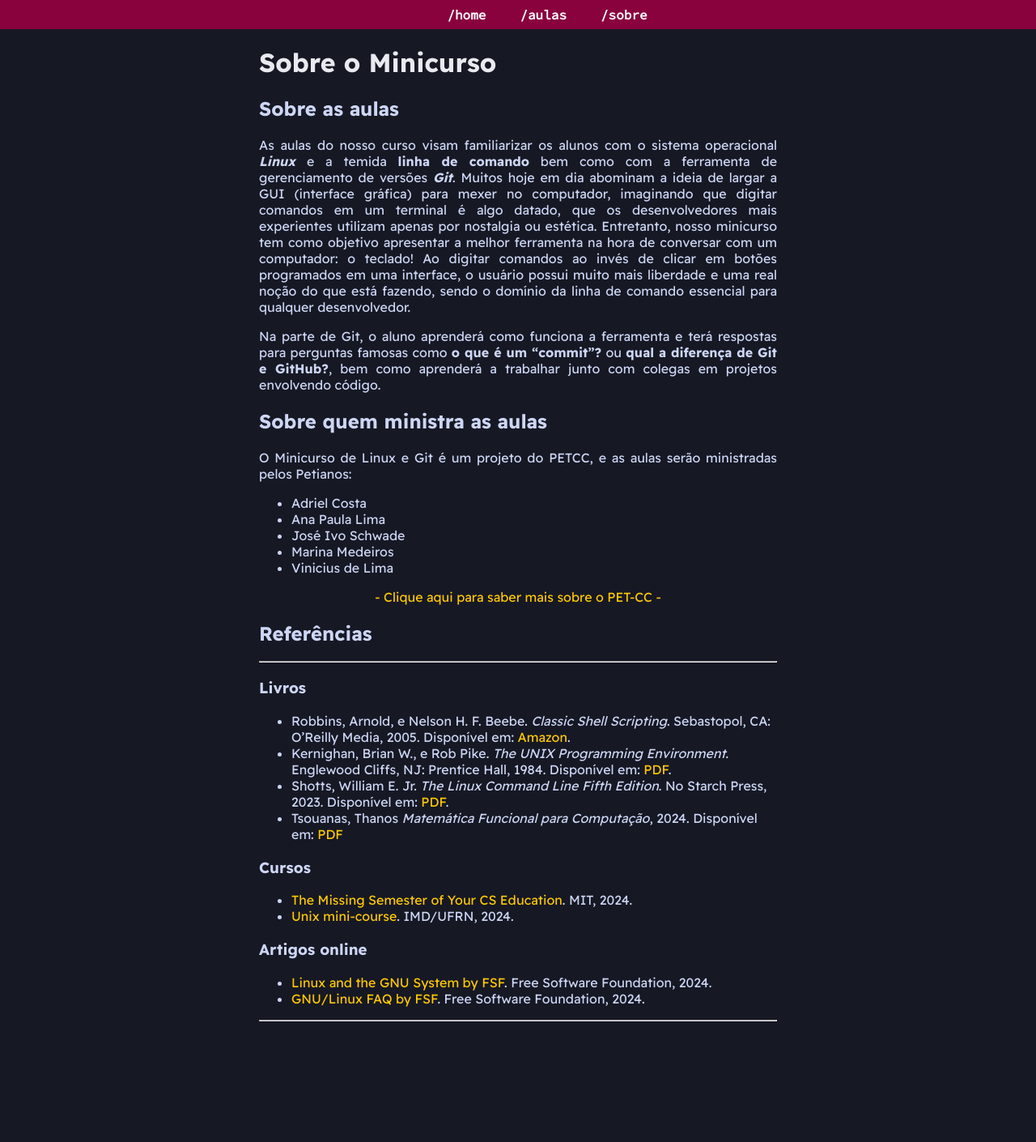
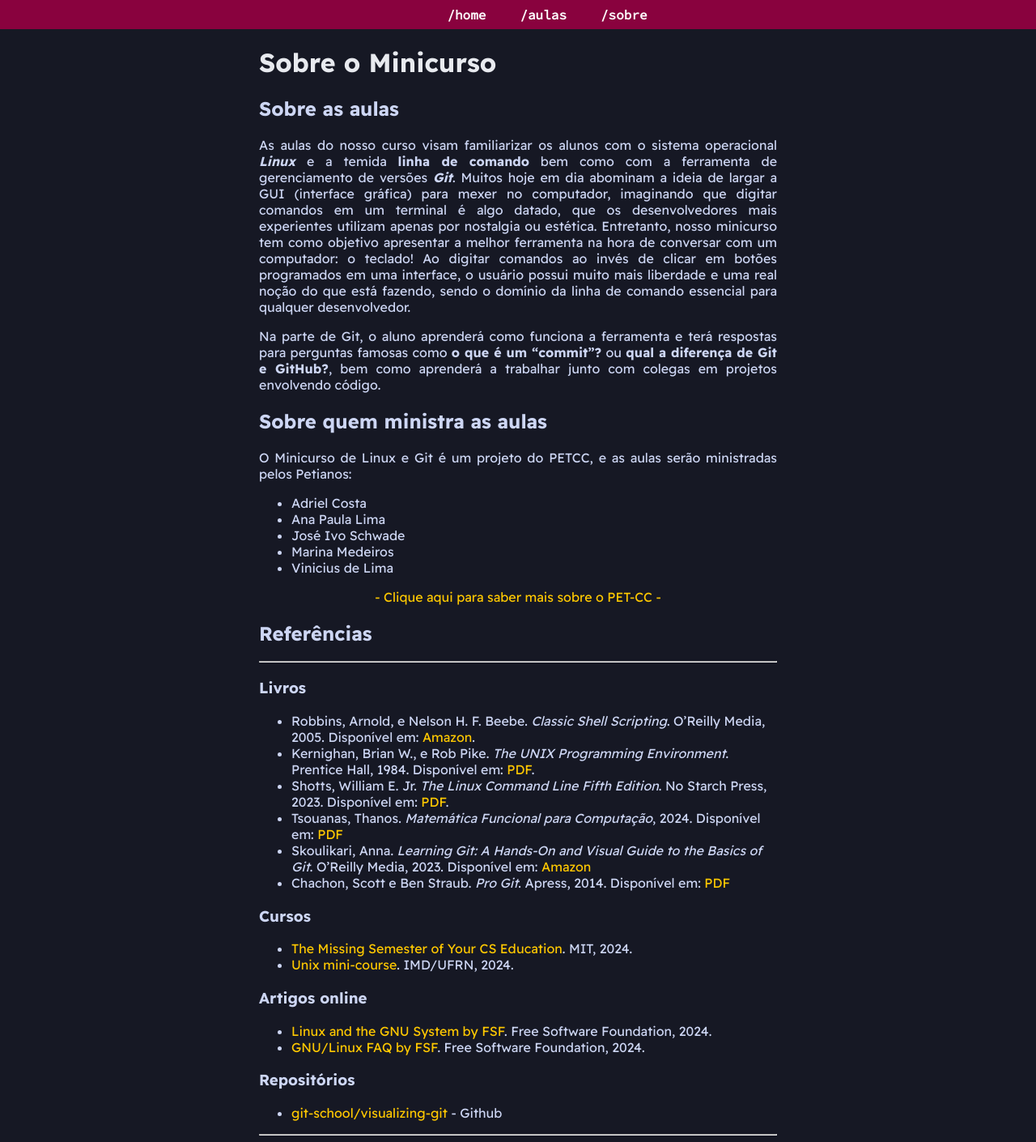
Before and after one commit to PETCC-UFRN/minicurso-linux-git, a Jekyll site: the page built from sobre.md, in a window 1280 px wide. Shown: the whole page at 81% size. Built offline with Jekyll 4.4.1, drawn with Linux system fonts in a browser that asks for light colours; before the commit the page ends 1269 px from its top, so only the background shows below that.

Commit message:
docs(sobre): novas referências adicionadas

```diff
--- a/sobre.md
+++ b/sobre.md
@@ -29,10 +29,12 @@ O Minicurso de Linux e Git é um projeto do PETCC, e as aulas serão ministradas
 
 ### Livros
 
-- Robbins, Arnold, e Nelson H. F. Beebe. *Classic Shell Scripting*. Sebastopol, CA: O'Reilly Media, 2005. Disponível em: [Amazon](https://www.amazon.com/Classic-Shell-Scripting-Arnold-Robbins/dp/0596005954).
-- Kernighan, Brian W., e Rob Pike. *The UNIX Programming Environment*. Englewood Cliffs, NJ: Prentice Hall, 1984. Disponível em: [PDF](https://scis.uohyd.ac.in/~apcs/itw/UNIXProgrammingEnvironment.pdf).
+- Robbins, Arnold, e Nelson H. F. Beebe. *Classic Shell Scripting*. O'Reilly Media, 2005. Disponível em: [Amazon](https://www.amazon.com/Classic-Shell-Scripting-Arnold-Robbins/dp/0596005954).
+- Kernighan, Brian W., e Rob Pike. *The UNIX Programming Environment*. Prentice Hall, 1984. Disponível em: [PDF](https://scis.uohyd.ac.in/~apcs/itw/UNIXProgrammingEnvironment.pdf).
 - Shotts, William E. Jr. *The Linux Command Line Fifth Edition*. No Starch Press, 2023. Disponível em: [PDF](https://linuxcommand.org/tlcl.php).
-- Tsouanas, Thanos *Matemática Funcional para Computação*, 2024. Disponível em: [PDF](https://www.tsouanas.org/fmcbook/)
+- Tsouanas, Thanos. *Matemática Funcional para Computação*, 2024. Disponível em: [PDF](https://www.tsouanas.org/fmcbook/)
+- Skoulikari, Anna. *Learning Git: A Hands-On and Visual Guide to the Basics of Git*. O'Reilly Media, 2023. Disponível em: [Amazon](https://www.amazon.com/Learning-Git-Hands-Visual-Basics/dp/1098133919/)
+- Chachon, Scott e Ben Straub. *Pro Git*. Apress, 2014. Disponível em: [PDF](https://github.com/progit/progit2/releases/download/2.1.430/progit.pdf)
 
 ### Cursos
 
@@ -44,4 +46,8 @@ O Minicurso de Linux e Git é um projeto do PETCC, e as aulas serão ministradas
 - [Linux and the GNU System by FSF](https://www.gnu.org/gnu/linux-and-gnu.html). Free Software Foundation, 2024.
 - [GNU/Linux FAQ by FSF](https://www.gnu.org/gnu/gnu-linux-faq.html). Free Software Foundation, 2024.
 
+### Repositórios
+
+- [git-school/visualizing-git](https://github.com/git-school/visualizing-git) - Github
+
 ---
```
